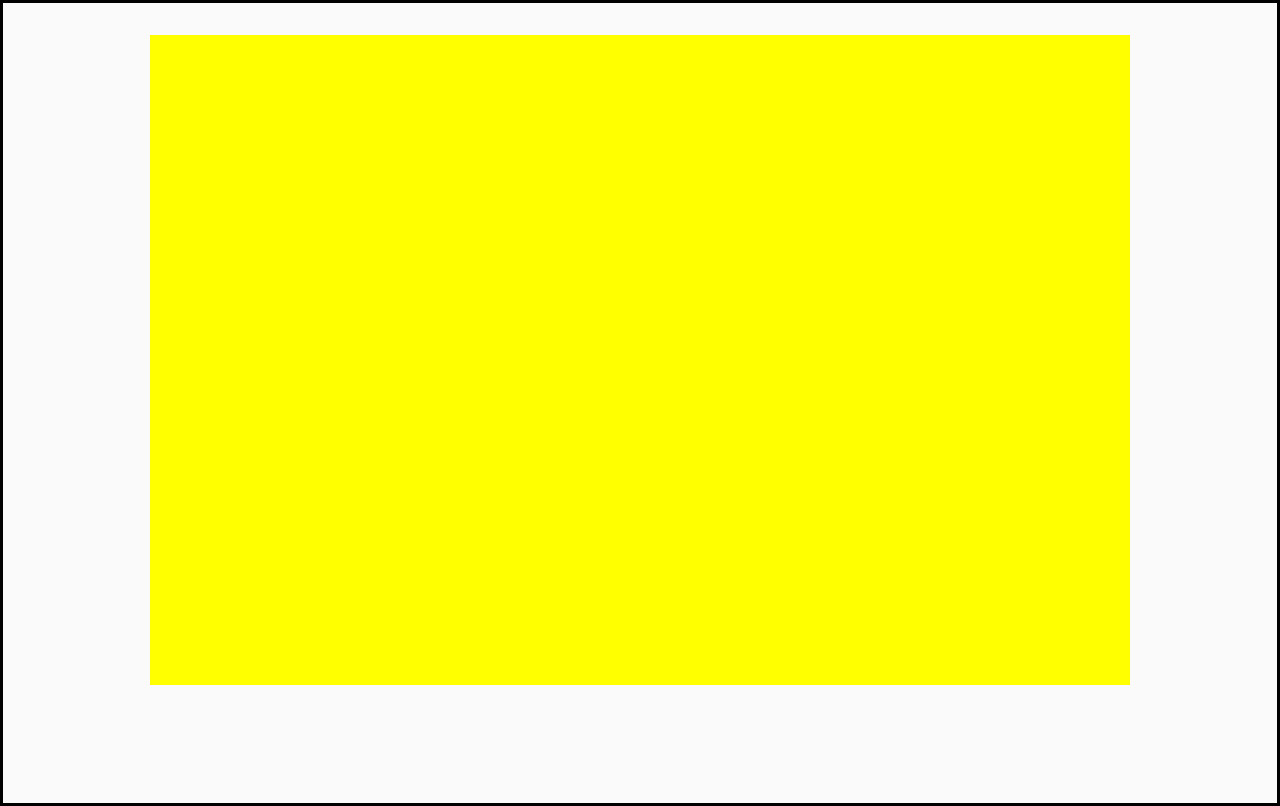
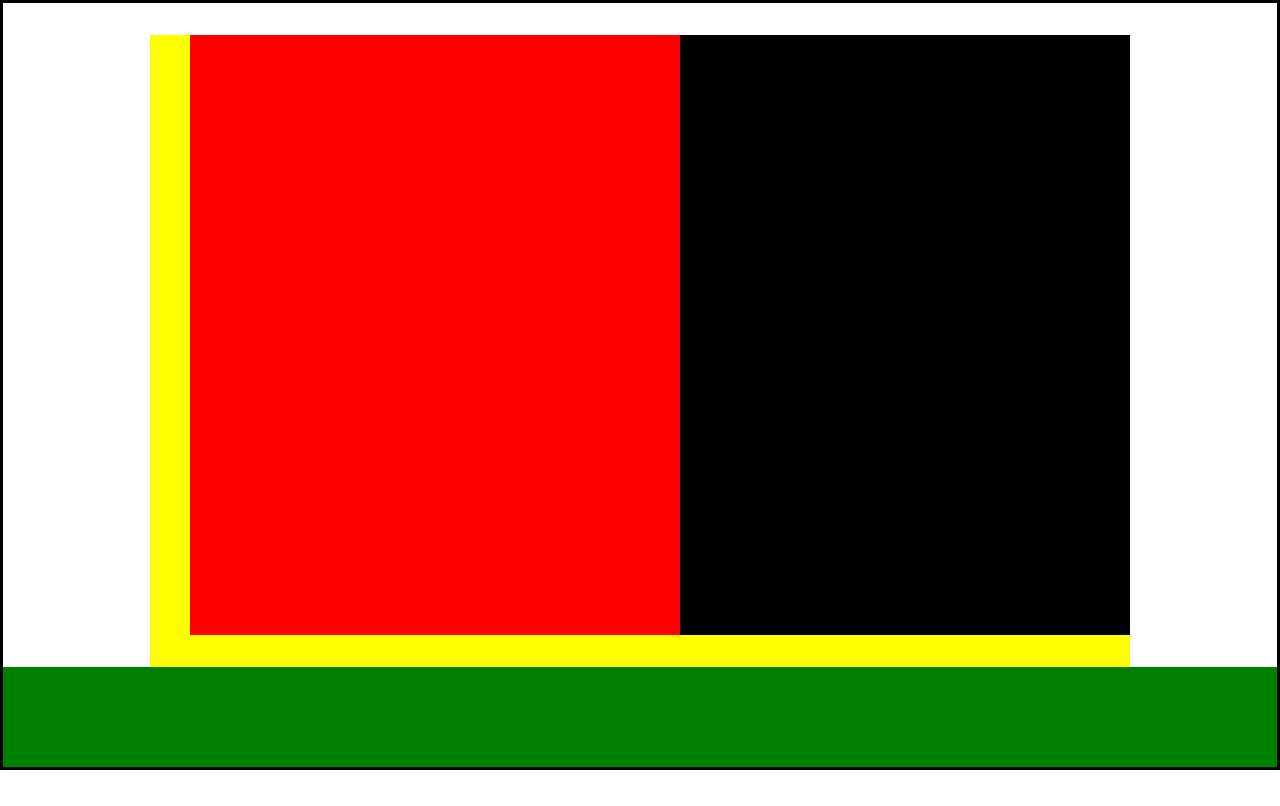
Before and after one commit to KeumDongWoo/instagramClone, a plain HTML site: page index.html in a window 1280 px wide. Drawn offline with Linux system fonts and the light colour scheme.

Commit message:
index main,footer 구조잡기

```diff
--- a/css/main.css
+++ b/css/main.css
@@ -1,34 +1,44 @@
 /* 전역 */
 a {
-    text-decoration: none;
+    text-decoration : none;
 }
-html, body{
-    height: 100%; /* 최상단 높이가 100% 인경우 자식도 100% 가능*/
+html , body {
+    height: 100%;
 }
-
-
 /* 배경색 */
 .background {
-    background-color: #fafafa;
+    /* background-color: #fafafa; */
 }
 
 .container {
     border : solid;
-    height: 100%;
 }
-
 /* MAIN */
 main {
+
 }
 main .article {
     background-color : yellow;
+    max-width : 980px;
+    padding-bottom : 32px;
+    margin : 32px auto 0;
     display : flex;
     flex-direction: row;
-    max-width: 980px;
-    width: 100%;
-    height: 618px;
-    padding-bottom: 32px;
-    margin : 32px auto 0;
-    justify-content: flex-start;
+    height: 600px;
+}
+main .article .main-left {
+    background-color : red;
+    width : 50%;
+    flex-shrink : 0;
+    margin : 0 0 0 40px;
+}
+main .article .main-right {
+    background-color: black;
+    width : 50%;
 }
 /* FOOTER */
+footer {
+    background-color : green;
+    height: 100px;
+    overflow: auto;
+}
```
Also changed, not shown: index.html (line endings or trailing spaces).
